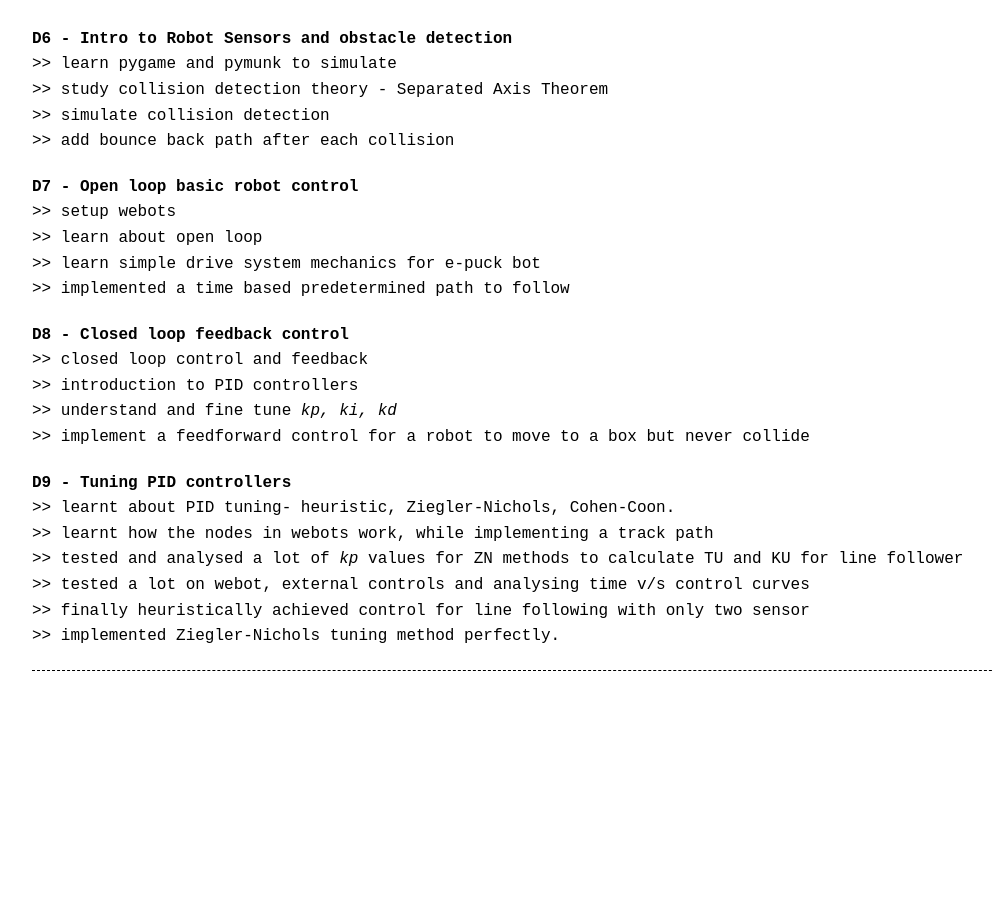
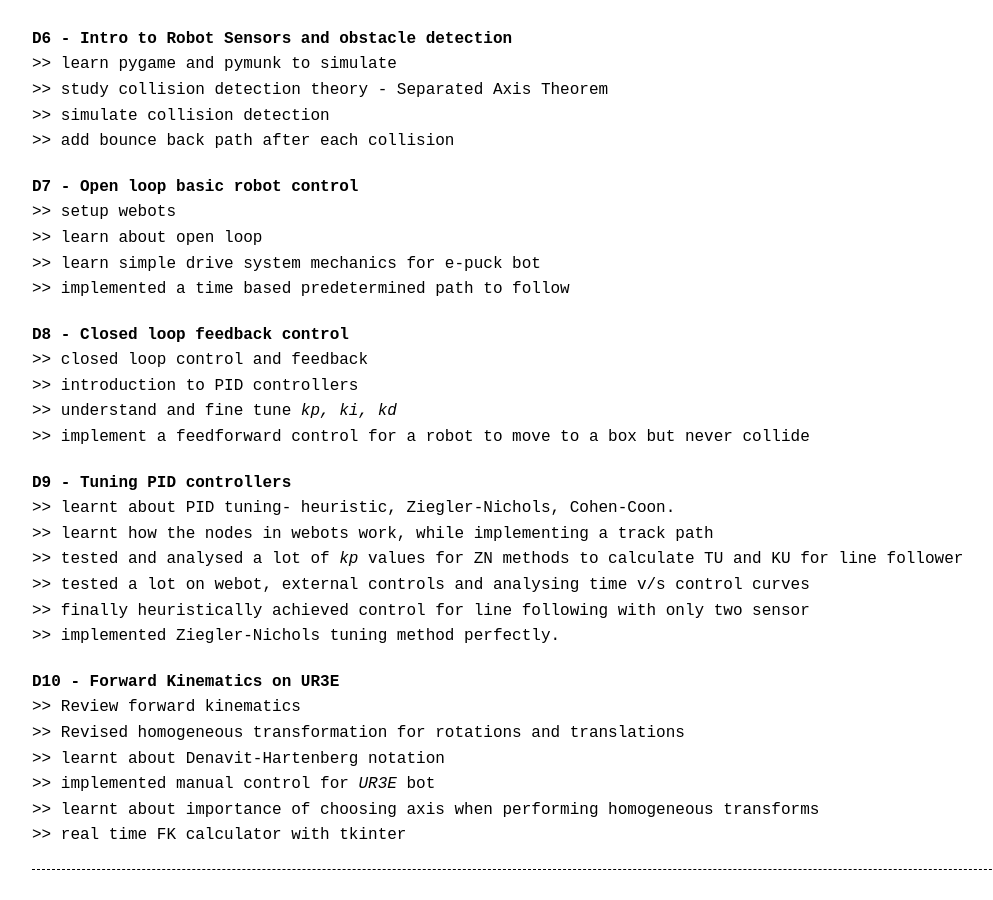
Before and after one commit to TumAro/tumaro.github.io, a Jekyll site: the page built from pages/100dor.md, in a window 1280 px wide and 900 px high, scrolled down 1670 px. Shown: the whole window, without its empty margins (108-1101 px from the left). Built offline with Jekyll 4.4.1, drawn with Linux system fonts in a browser that asks for light colours; before the commit the page ends 2371 px from its top, so only the background shows below that.

Commit message:
day 10 updated

```diff
--- a/pages/100dor.md
+++ b/pages/100dor.md
@@ -88,3 +88,11 @@ After I have update at least the Phase 1 fully, then I will release the github r
 `>>` tested a lot on webot, external controls and analysing time v/s control curves
 `>>` finally heuristically achieved control for line following with only two sensor
 `>>` implemented Ziegler-Nichols tuning method perfectly.
+
+**D10 - Forward Kinematics on UR3E**
+`>>` Review forward kinematics
+`>>` Revised homogeneous transformation for rotations and translations
+`>>` learnt about Denavit-Hartenberg notation
+`>>` implemented manual control for *UR3E* bot
+`>>` learnt about importance of choosing axis when performing homogeneous transforms
+`>>` real time FK calculator with tkinter
```
